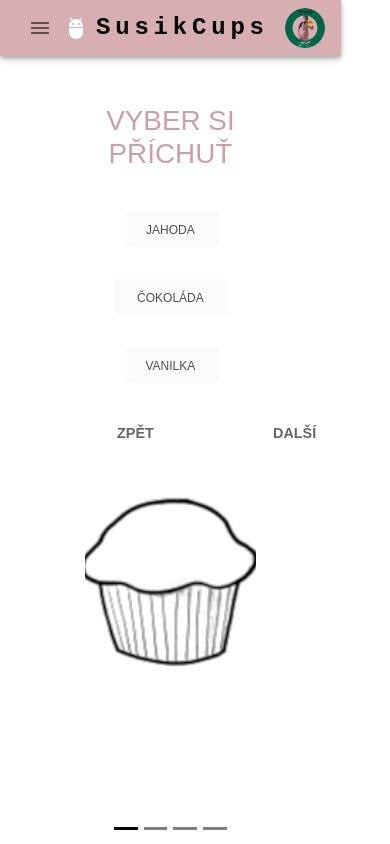
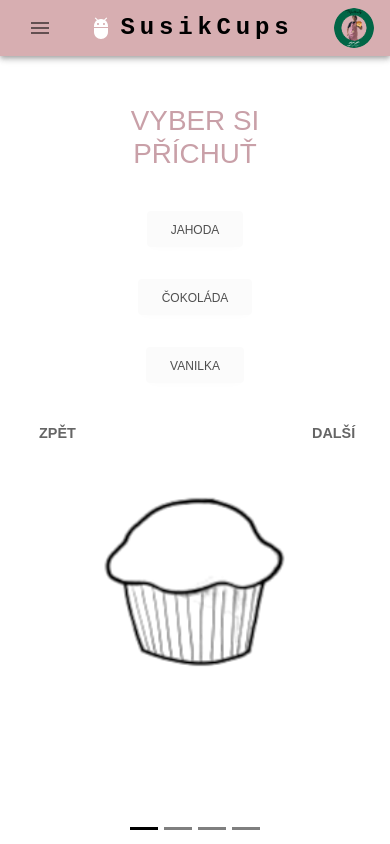
Before and after one commit to StepankaBla/cupcakes, a React (Create React App) app in the folder react-project/: page / in a window 390 px wide. Shown: the top 844 px of the page. Built offline with nearby package versions, Linux system fonts and the light colour scheme.

Commit message:
opraveni

```diff
--- a/react-project/src/components/Clicker/Clicker.css
+++ b/react-project/src/components/Clicker/Clicker.css
@@ -47,7 +47,7 @@ button{
 
     align-content: center;
  }
- @media screen and (max-width: 645px){
+/* @media screen and (max-width: 645px){
   .App {
     width: fit-content;
     height: 100%;
@@ -59,4 +59,4 @@ button{
     height: fit-content;
     height: 196vh;
   }
- }
+ }*/
--- a/react-project/src/components/Cupcake/Cupcake.css
+++ b/react-project/src/components/Cupcake/Cupcake.css
@@ -62,3 +62,12 @@ h1 {
   left: 50.2%;
   transform: translate(-50%, -50%);
 }
+
+@media screen and (max-width: 645px){
+  .left{
+      left: 10%;
+  }
+  span{
+    left: 80%;
+  }
+}
```
